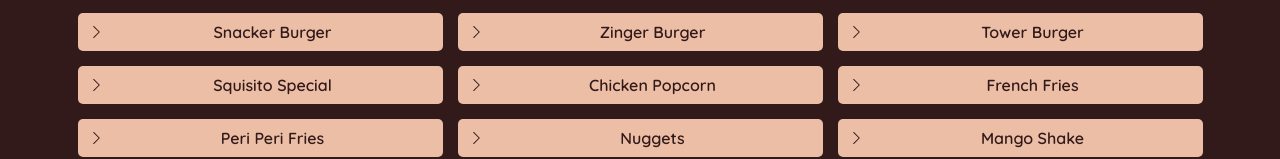
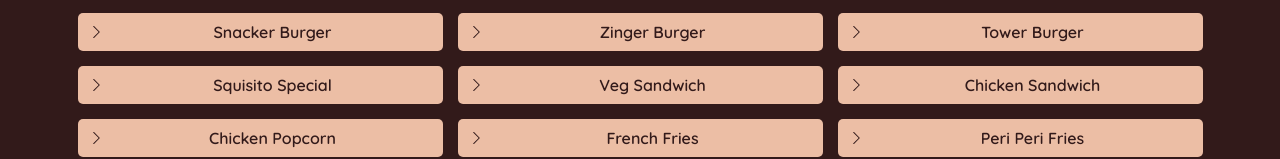
Before and after one commit to Tawab-ul-Gani/squisito, a Next.js app: page / in a window 1280 px wide. Shown: the part 788-947 px from the top of the page. Built offline with nearby package versions, Linux system fonts and the light colour scheme.

Commit message:
Update menu.js

```diff
--- a/src/contants/menu.js
+++ b/src/contants/menu.js
@@ -589,6 +589,24 @@ export const menu = [
       ]
    },
    {
+    dishname: "Veg Sandwich",
+    description: "",
+    details: [
+      {
+        price: "59",
+      },
+      ]
+   },
+   {
+    dishname: "Chicken Sandwich",
+    description: "",
+    details: [
+      {
+        price: "89",
+      },
+      ]
+   },
+   {
     "dishname": "Chicken Popcorn",
     "description": "Popcorn",
     "details":
```
